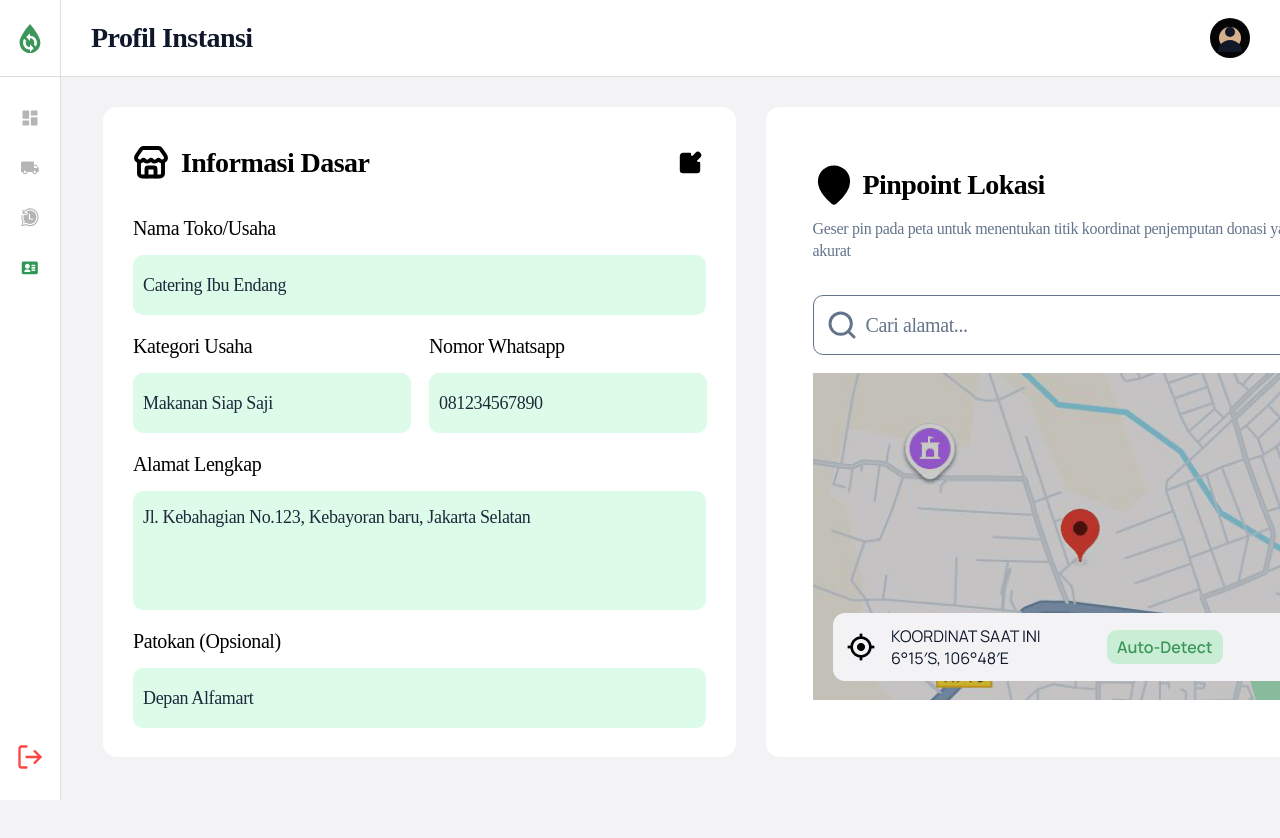
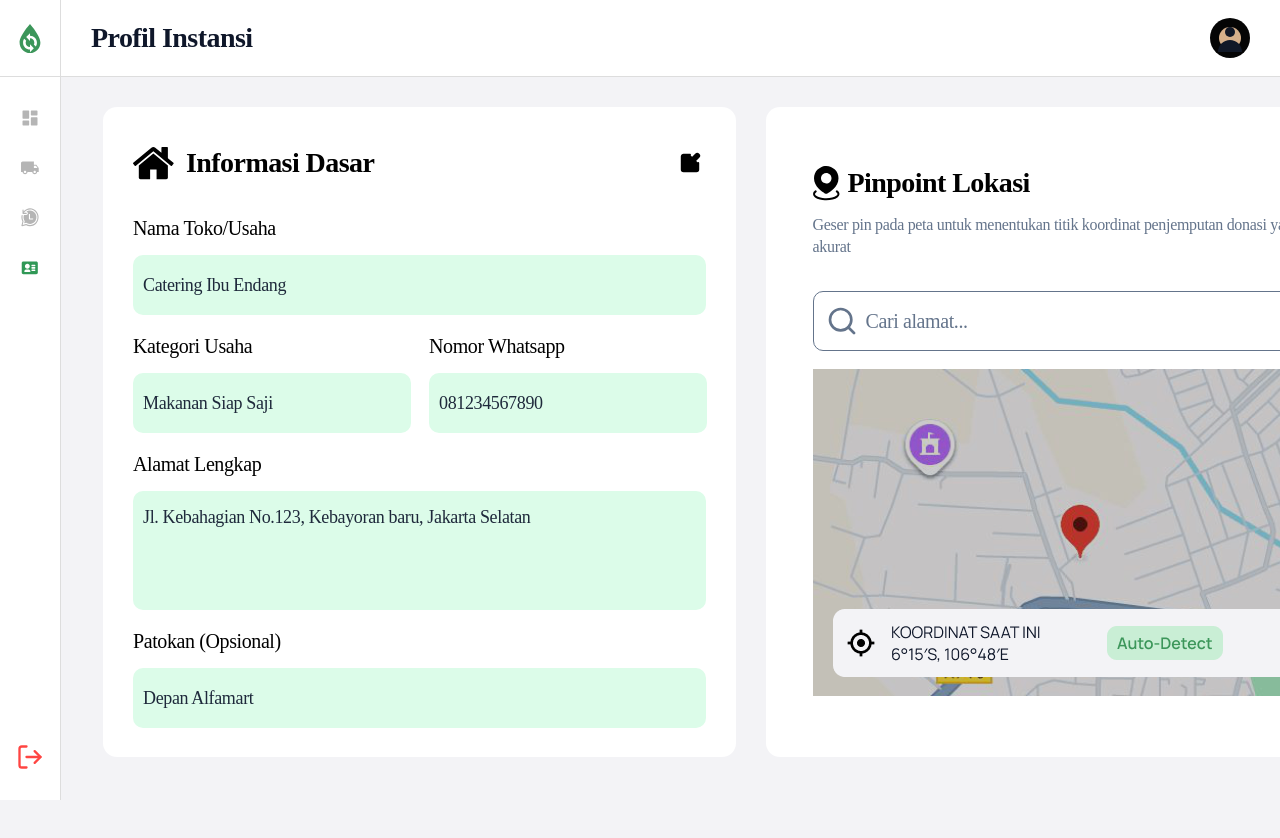
Before and after one commit to samuel-geraldo/Surplusin-FE, a React (Vite) app: page /retailer/profile in a window 1280 px wide. Shown: the top 838 px of the page. Built offline with nearby package versions, Linux system fonts and the light colour scheme; no server answers.

Commit message:
fix/retailer-profile-icons

```diff
--- a/src/pages/retailer-dashboard/RetailerProfilePage.jsx
+++ b/src/pages/retailer-dashboard/RetailerProfilePage.jsx
@@ -1,4 +1,4 @@
-import { Edit, MapPin, Search, Store, LocateFixed } from 'lucide-react';
+import { Edit, Search, LocateFixed } from 'lucide-react';
 
 const profileFields = [
   {
@@ -62,7 +62,12 @@ export default function RetailerProfilePage() {
         <section className="shrink-0 rounded-[14px] bg-white" style={{ width: 632.5, height: 650, padding: '37px 30px' }}>
           <div className="flex items-center justify-between" style={{ marginBottom: 33 }}>
             <div className="flex items-center gap-3">
-              <Store className="size-9 text-black" strokeWidth={2.6} />
+              <img
+                src="/recipient_retailer icon/basic-icon/icon rumah.svg"
+                alt=""
+                aria-hidden="true"
+                style={{ width: 41, height: 33 }}
+              />
               <h2 className="font-[Manrope] text-[28px] font-bold leading-[38px] tracking-[-0.56px] text-black">
                 Informasi Dasar
               </h2>
@@ -72,7 +77,7 @@ export default function RetailerProfilePage() {
               aria-label="Edit profil"
               className="flex size-8 items-center justify-center text-black transition-opacity hover:opacity-70 focus-visible:outline-2 focus-visible:outline-offset-2 focus-visible:outline-[#3c965a]"
             >
-              <Edit className="size-6 fill-black" strokeWidth={2.4} />
+              <Edit className="size-[22px] fill-black" strokeWidth={2.1} />
             </button>
           </div>
 
@@ -90,7 +95,12 @@ export default function RetailerProfilePage() {
         <section className="shrink-0 rounded-[14px] bg-white" style={{ width: 632.5, height: 650, padding: '57px 47px' }}>
           <div className="flex flex-col" style={{ width: 538.5 }}>
             <div className="flex items-center gap-2">
-              <MapPin className="size-[42px] fill-black text-black" strokeWidth={2.4} />
+              <img
+                src="/recipient_retailer icon/basic-icon/location black.svg"
+                alt=""
+                aria-hidden="true"
+                style={{ width: 27, height: 35 }}
+              />
               <h2 className="font-[Manrope] text-[28px] font-bold leading-[38px] tracking-[-0.56px] text-black">
                 Pinpoint Lokasi
               </h2>
@@ -100,11 +110,11 @@ export default function RetailerProfilePage() {
             </p>
 
             <div className="flex items-center rounded-[10px] border border-[#64748b] bg-white px-3" style={{ width: 538.5, height: 60, marginTop: 33 }}>
-              <Search className="size-8 text-[#64748b]" strokeWidth={2.2} />
+              <Search className="size-8 text-[#64748b]" strokeWidth={2} />
               <span className="ml-2 font-[Manrope] text-[20px] font-normal leading-[27px] tracking-[-0.4px] text-[#64748b]">
                 Cari alamat...
               </span>
-              <LocateFixed className="ml-auto size-7 text-black" strokeWidth={2.5} />
+              <LocateFixed className="ml-auto size-7 text-black" strokeWidth={2.1} />
             </div>
 
             <div style={{ marginTop: 18 }}>
```
